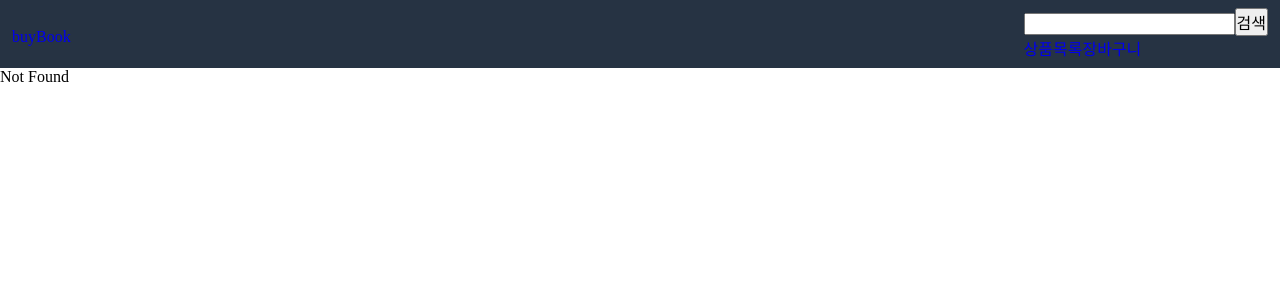
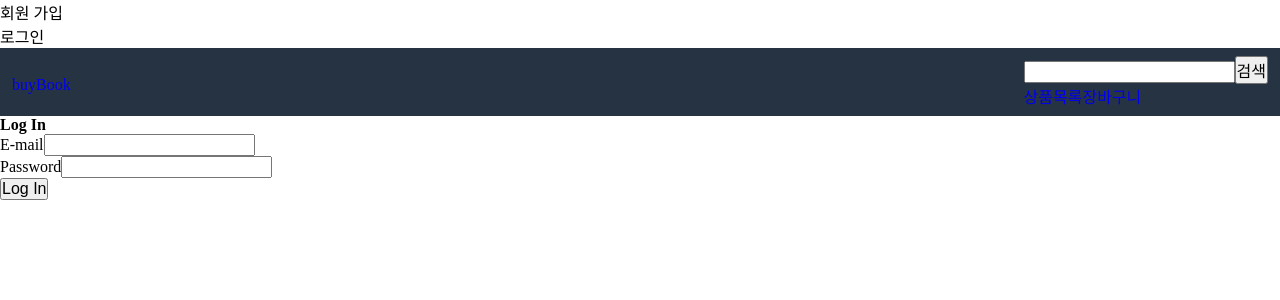
Before and after one commit to CodeSoom-Project/buybookfront, a React (Vite) app: page /#/login in a window 1280 px wide. Before the commit this address had no page. Shown: the top 300 px of the page. Built offline with nearby package versions, Linux system fonts and the light colour scheme.

Commit message:
create login and signup Ui

```diff
--- a/src/App.jsx
+++ b/src/App.jsx
@@ -3,16 +3,17 @@ import {Route, Routes} from "react-router-dom";
 import {getClient} from "./queryClient";
 import {ReactQueryDevtools} from 'react-query/devtools'
 import MainPage from "./pages";
+import SignUpPage from "./pages/SignUpPage";
+import LoginPage from "./pages/LoginPage";
 import ProductList from "./pages/products";
 import ProductDetailPage from "./pages/products/[id]";
+import Layout from "./pages/_layout";
+import SearchResultContainer from "./pages/searchResultContainer";
 import Cart from "./pages/cart";
 import NotFoundPage from "./pages/NotFoundPage";
-import Layout from "./pages/_layout";
-import SearchResultContainer from "./pages/searchResultContainer";
 
 
 const App = () => {
-  // const elem = useRoutes(routes)
   const queryClient = getClient()
 
   return (
@@ -20,11 +21,13 @@ const App = () => {
       <Routes>
         <Route element={<Layout/>}>
           <Route path="/" element={<MainPage/>}/>
-          <Route path="/products" element={<ProductList/>}/>
-          <Route path="/products/:id" element={<ProductDetailPage/>}/>
-          <Route path="/search/:word" element={<SearchResultContainer/>}/>
-          <Route path="/cart" element={<Cart/>}/>
-          <Route path="/*" element={<NotFoundPage/>}/>
+          <Route path="signup" element={<SignUpPage/>}/>
+          <Route path="login" element={<LoginPage/>}/>
+          <Route path="products" element={<ProductList/>}/>
+          <Route path="products/:id" element={<ProductDetailPage/>}/>
+          <Route path="search/:word" element={<SearchResultContainer/>}/>
+          <Route path="cart" element={<Cart/>}/>
+          <Route path="*" element={<NotFoundPage/>}/>
         </Route>
       </Routes>
       <ReactQueryDevtools initialIsOpen={false}/>
--- /dev/null
+++ b/src/components/UserBar.jsx
@@ -0,0 +1,10 @@
+const UserBar = () => {
+  return (
+    <div>
+      <div>회원 가입</div>
+      <div>로그인</div>
+    </div>
+  );
+};
+
+export default UserBar;
--- /dev/null
+++ b/src/pages/LoginForm.jsx
@@ -0,0 +1,36 @@
+const LoginForm = (() => {
+
+  return (
+    <>
+      <form>
+        <label htmlFor="login-email">
+          E-mail
+        </label>
+        <input
+          type="email"
+          id="login-email"
+          name="email"
+          value=''
+        />
+      </form>
+      <form>
+        <label htmlFor="login-password">
+          Password
+        </label>
+        <input
+          type="password"
+          id="login-password"
+          name="password"
+          value=''
+        />
+      </form>
+      <button
+        type="button"
+      >
+        Log In
+      </button>
+    </>
+  );
+});
+
+export default LoginForm;
--- /dev/null
+++ b/src/pages/LoginFormContainer.jsx
@@ -0,0 +1,11 @@
+import LoginForm from './LoginForm';
+
+export default function LoginFormContainer() {
+
+
+  return (
+    <>
+      <LoginForm/>
+    </>
+  );
+}
--- /dev/null
+++ b/src/pages/LoginPage.jsx
@@ -0,0 +1,12 @@
+import LoginFormContainer from "./LoginFormContainer";
+
+const LoginPage = () => {
+  return (
+    <div>
+      <h2>Log In</h2>
+      <LoginFormContainer/>
+    </div>
+  );
+}
+
+export default LoginPage
--- /dev/null
+++ b/src/pages/SignUpPage.jsx
@@ -0,0 +1,7 @@
+export default function SignUpPage() {
+  return (
+    <div>
+      <h2>회원 가입</h2>
+    </div>
+  );
+}
--- a/src/pages/_layout.jsx
+++ b/src/pages/_layout.jsx
@@ -1,10 +1,13 @@
+import Header from "../components/Header";
+import UserBar from "../components/UserBar";
 import {Suspense} from "react";
 import {Outlet} from 'react-router-dom';
-import Header from "../components/Header";
+
 
 const Layout = () => {
   return (
     <div>
+      <UserBar/>
       <Header/>
       <Suspense fallback={'loading...'}>
         <Outlet/>
```
